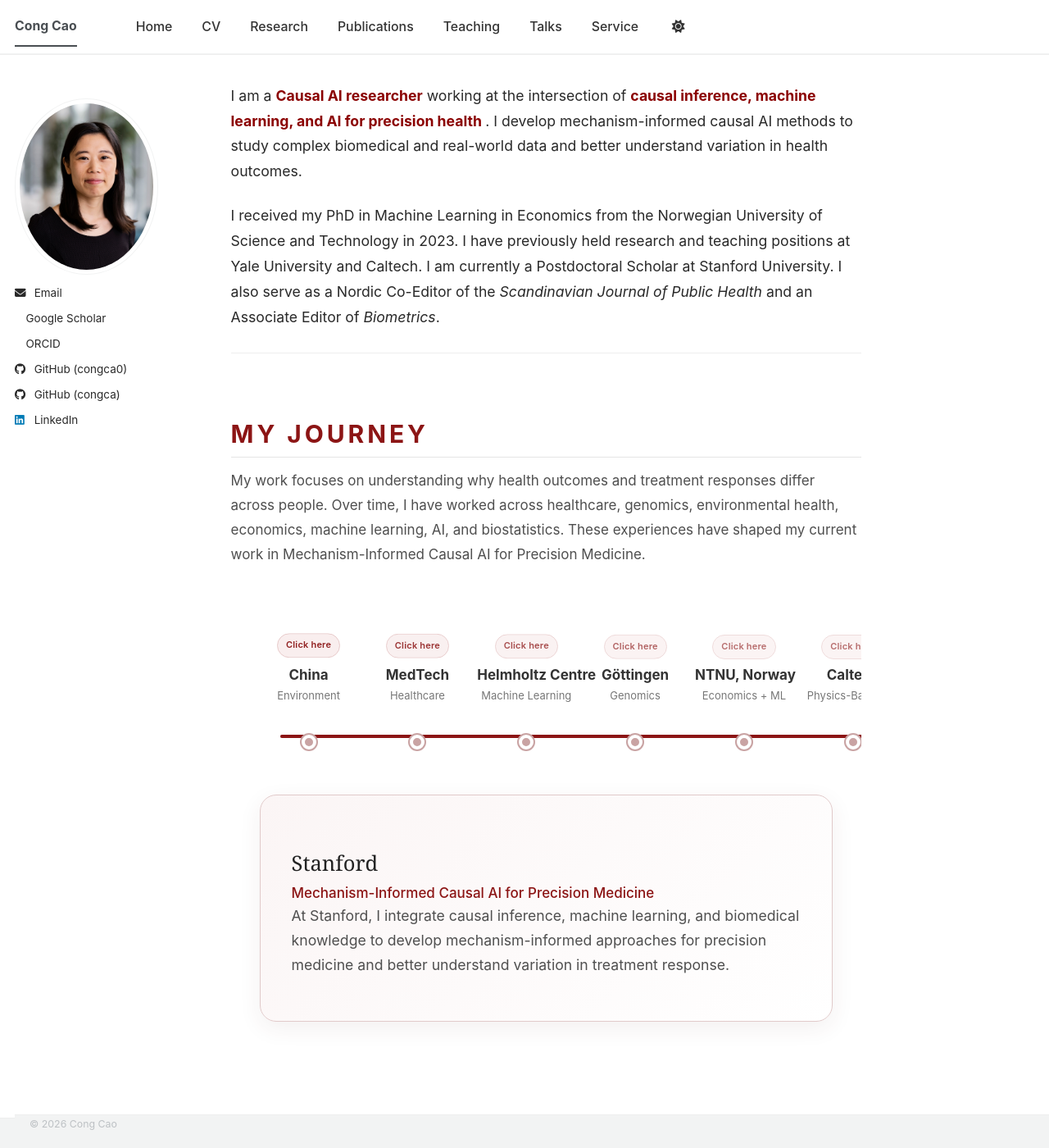
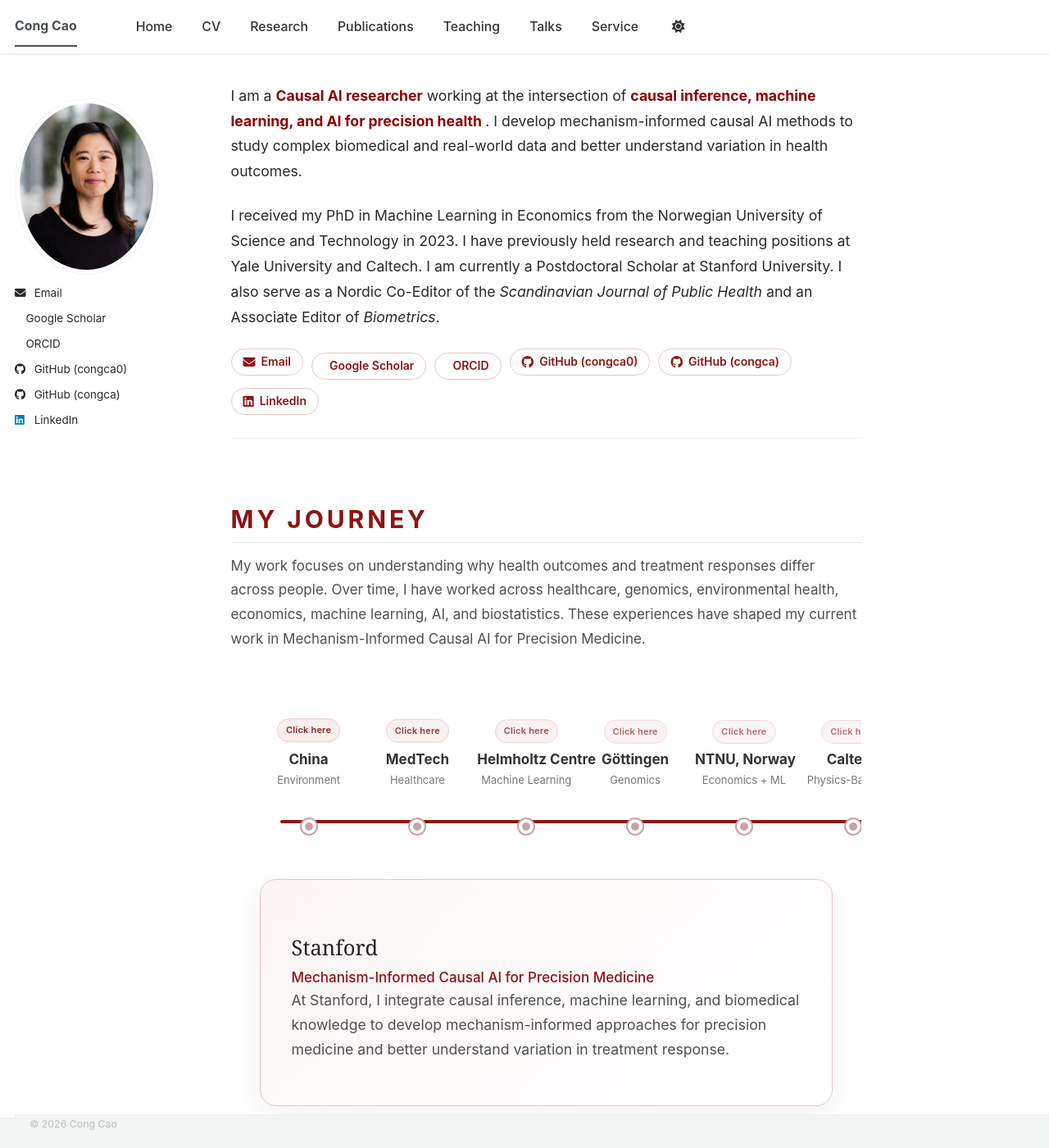
Before and after one commit to congca0/congca0.github.io, a Jekyll site: the page built from index.md, in a window 1280 px wide and 1400 px high. Shown: the whole window at 82% size. Built offline with Jekyll 4.4.1, drawn with Linux system fonts in a browser that asks for light colours; a style sheet for code colours, icons or effects is not loaded; our own code applies the rules of GitHub Pages for plain Markdown files; part of the change alters nothing that is shown.

Commit message:
Update index.md

```diff
--- a/index.md
+++ b/index.md
@@ -7,9 +7,52 @@ I am a <strong style="color: #8B0000;">Causal AI researcher</strong> working at
 
 I received my PhD in Machine Learning in Economics from the Norwegian University of Science and Technology in 2023. I have previously held research and teaching positions at Yale University and Caltech. I am currently a Postdoctoral Scholar at Stanford University. I also serve as a Nordic Co-Editor of the *Scandinavian Journal of Public Health* and an Associate Editor of *Biometrics*.
 
+<ul class="profile-links">
+  <li><a href="mailto:congc@stanford.edu"><i class="fas fa-envelope" aria-hidden="true"></i>Email</a></li>
+  <li><a href="https://scholar.google.com/citations?user=KoFMlFQAAAAJ&amp;hl=en" target="_blank" rel="noopener"><i class="ai ai-google-scholar" aria-hidden="true"></i>Google Scholar</a></li>
+  <li><a href="https://orcid.org/0000-0001-8289-1705" target="_blank" rel="noopener"><i class="ai ai-orcid" aria-hidden="true"></i>ORCID</a></li>
+  <li><a href="https://github.com/congca0" target="_blank" rel="noopener"><i class="fab fa-github" aria-hidden="true"></i>GitHub (congca0)</a></li>
+  <li><a href="https://github.com/congca" target="_blank" rel="noopener"><i class="fab fa-github" aria-hidden="true"></i>GitHub (congca)</a></li>
+  <li><a href="https://www.linkedin.com/in/cong-cao-70068839b" target="_blank" rel="noopener"><i class="fab fa-linkedin" aria-hidden="true"></i>LinkedIn</a></li>
+</ul>
+
 ---
 
 <style>
+.profile-links {
+  display: flex;
+  flex-wrap: wrap;
+  gap: 10px;
+  margin: 1.2em 0 0;
+  padding: 0;
+  list-style: none;
+}
+.profile-links li { margin: 0; }
+.profile-links a {
+  display: inline-flex;
+  align-items: center;
+  gap: 7px;
+  padding: 7px 14px;
+  border: 1px solid #E6C7C7;
+  border-radius: 20px;
+  background: #ffffff;
+  color: #8C1515;
+  font-size: 14px;
+  font-weight: 600;
+  line-height: 1.2;
+  text-decoration: none;
+  transition: background 0.2s ease, border-color 0.2s ease, color 0.2s ease;
+}
+.profile-links a:hover {
+  background: #8C1515;
+  border-color: #8C1515;
+  color: #ffffff;
+}
+.profile-links a:focus-visible {
+  outline: 2px solid #8C1515;
+  outline-offset: 3px;
+}
+.profile-links i { font-size: 15px; }
 .journey {
   width: 100%;
   max-width: 1200px;
@@ -564,7 +607,6 @@ I received my PhD in Machine Learning in Economics from the Norwegian University
       <div
         class="timeline-item active"
         data-title="Stanford"
-        data-field="Mechanism-informed causal AI in precision medicine"
         data-field="Mechanism-Informed Causal AI for Precision Medicine"
         data-description="At Stanford, I integrate causal inference, machine learning, and biomedical knowledge to develop mechanism-informed approaches for precision medicine and better understand variation in treatment response."
         >
```
